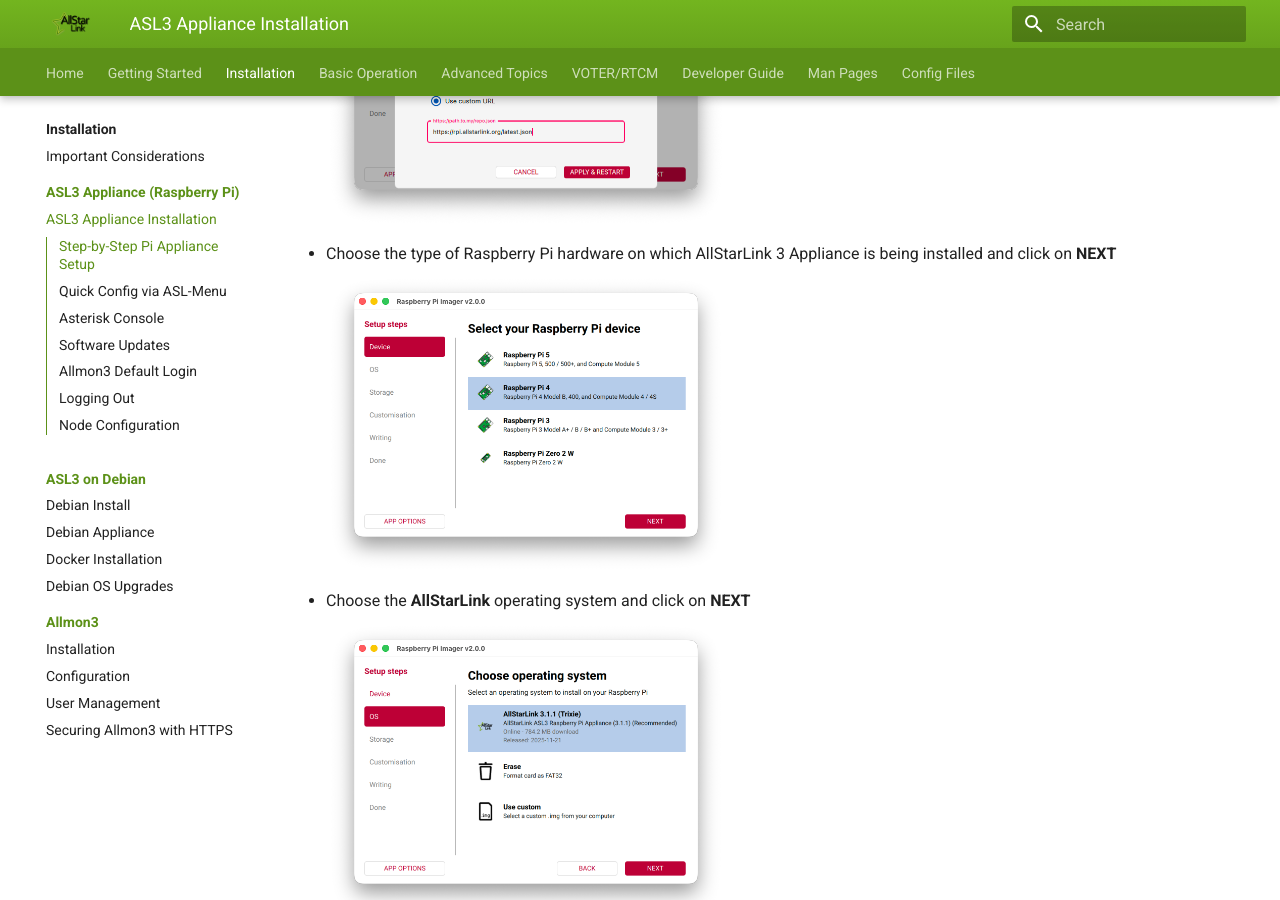
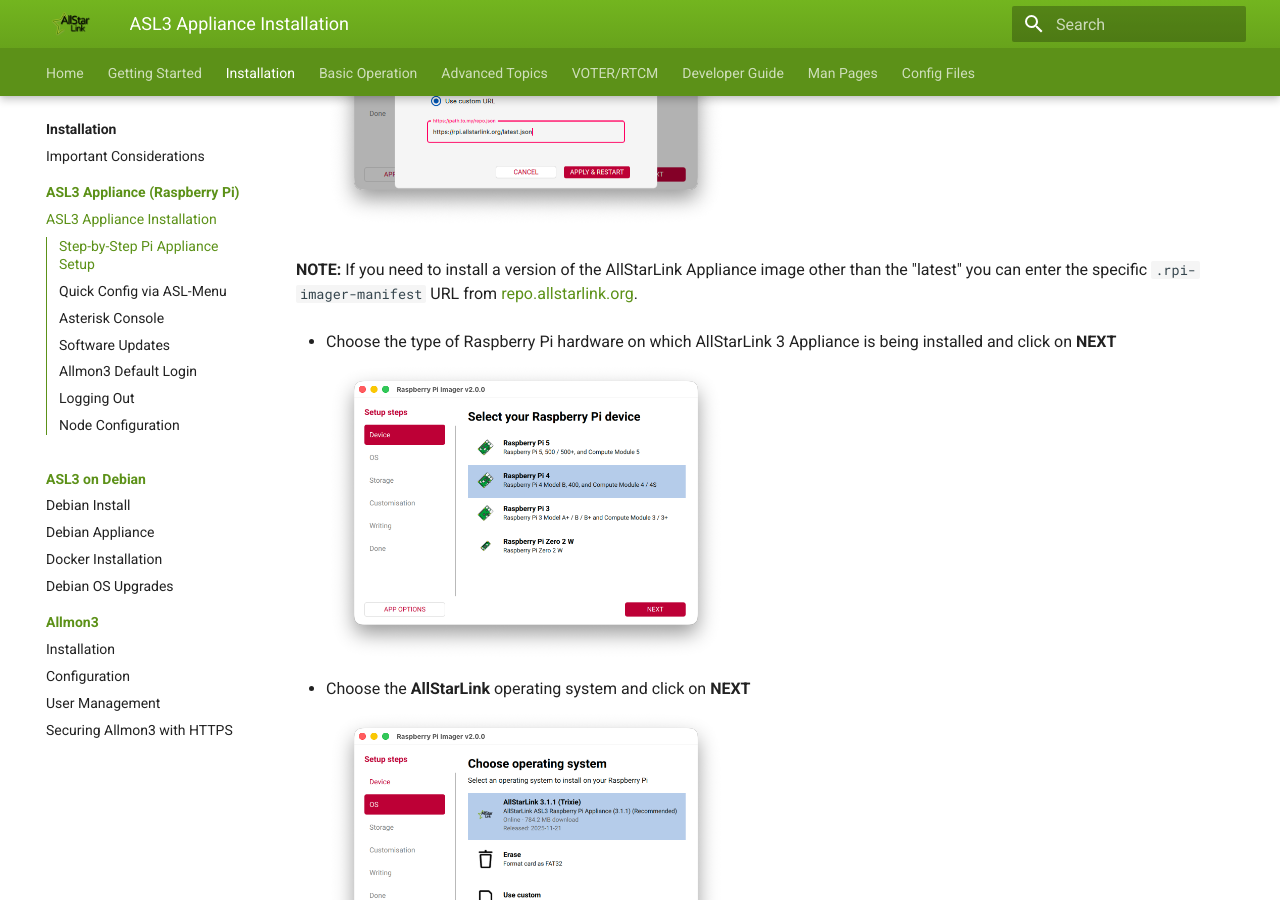
Before and after one commit to AllStarLink/ASL3-Manual, an MkDocs documentation site: the page built from docs/install/pi-appliance/pi-detailed.md, in a window 1280 px wide and 900 px high, scrolled down 1724 px. Built offline with MkDocs 1.6.1 and Material for MkDocs 9.7.7, drawn with Linux system fonts in a browser that asks for light colours.

Commit message:
Document (mention) installing Pi appliance images other than the "latest" (#227)

```diff
--- a/docs/install/pi-appliance/pi-detailed.md
+++ b/docs/install/pi-appliance/pi-detailed.md
@@ -33,6 +33,8 @@
     - Click on **APPLY & RESTART**
 
     ![Step 3](img/step-3-app-options-3.png){width="400"}
+
+**NOTE:** If you need to install a version of the AllStarLink Appliance image other than the "latest" you can enter the specific `.rpi-imager-manifest` URL from [repo.allstarlink.org](https://repo.allstarlink.org/images/pi).
 
 - Choose the type of Raspberry Pi hardware on which AllStarLink 3 Appliance is being installed and click on **NEXT**
 
```
